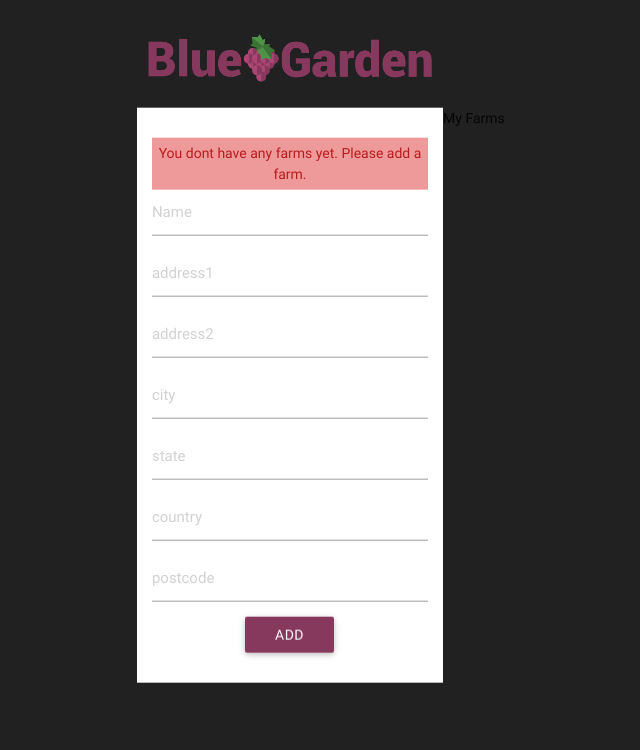
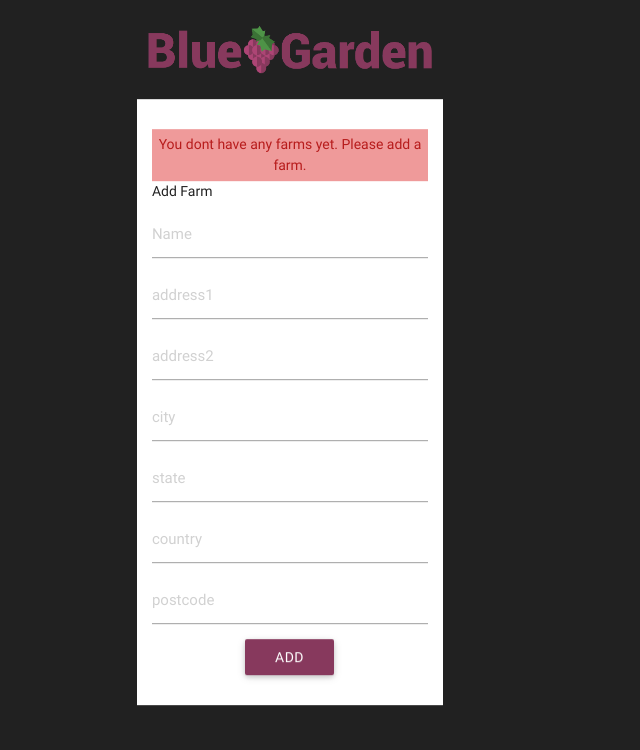
Before and after one commit to info9117/BlueGarden_Project, a Flask app: page /sell in a window 1280 px wide. Shown: the part 64-814 px from the top of the page, without its empty margins (350-990 px from the left). Before the commit the page ends 747 px from the top, so only its background shows below. Run offline with Flask 2, Linux system fonts and the light colour scheme; the visitor is signed in with stand-in values (Sample User, id 1); data comes from the database, SQL or seed files in the repository; some libraries are stand-ins or nearby versions.

Commit message:
add farmer user to behave environment. Fix sell page header.

```diff
--- a/features/environment.py
+++ b/features/environment.py
@@ -21,6 +21,7 @@
         db.create_all()
         db.session.add(User('Sathwik', 'Singari', 'singarisathwik007@gmail.com', 'dm08b048'))
         db.session.add(User('Bilbo', 'Baggins', 'bbaggins@lotr.com', 'bilbobaggins'))
+        db.session.add(User('Joe', 'Farmer', 'farmer_j01@gmail.com', 'louise1993'))
         db.session.commit()
 
 
--- a/templates/sell.html
+++ b/templates/sell.html
@@ -40,7 +40,7 @@
                 {% endif %}
                 {% endwith %}
                 <form id="form" class="add_farm" action="" method="post">
-
+                    <p>Add Farm</p>
                     <input id="name" name="name" type="text" placeholder="Name" class="validate">
                     <input id="address1" name="address1" type="text" placeholder="address1" class="validate">
                     <input id="address2" name="address2" type="text" placeholder="address2" class="validate">
@@ -54,9 +54,9 @@
                 </form>
             </div>
             <div>
-            <p>My Farms</p>
+
                 {% if myfarms %}
-                    <ul class="col s10 offset-s1 m6 offset-m3 l4 offset-l4 white left-align">
+                    <ul class="col s10 offset-s1 m6 offset-m3 l4 offset-l4 white left-align"><p>My Farms</p>
                 {% for myfarm in myfarms %}
                     <a href="send me to add produce to my farm">{{ myfarm }} <br></a>
                 {% endfor %}
```
Also changed, not shown: 2 other files.
